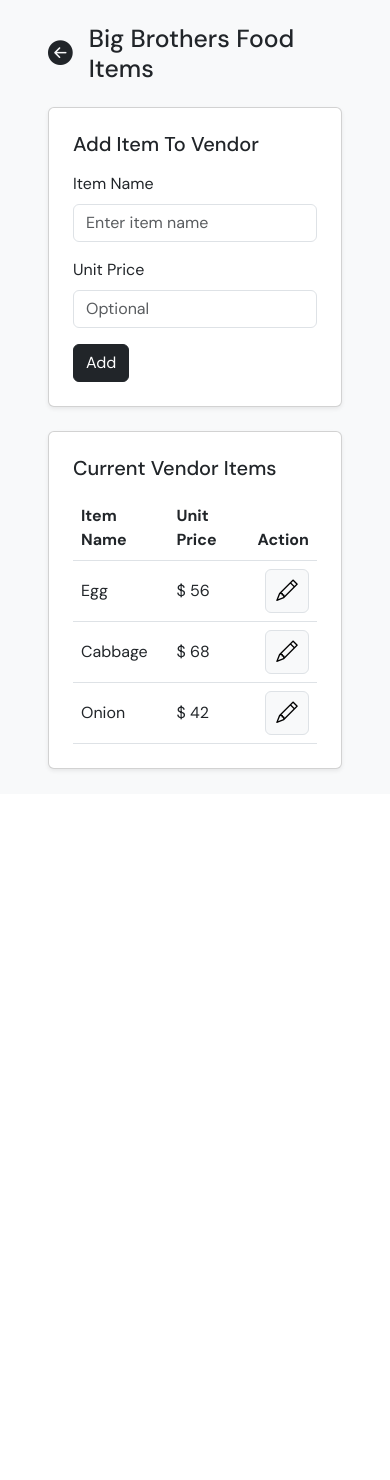
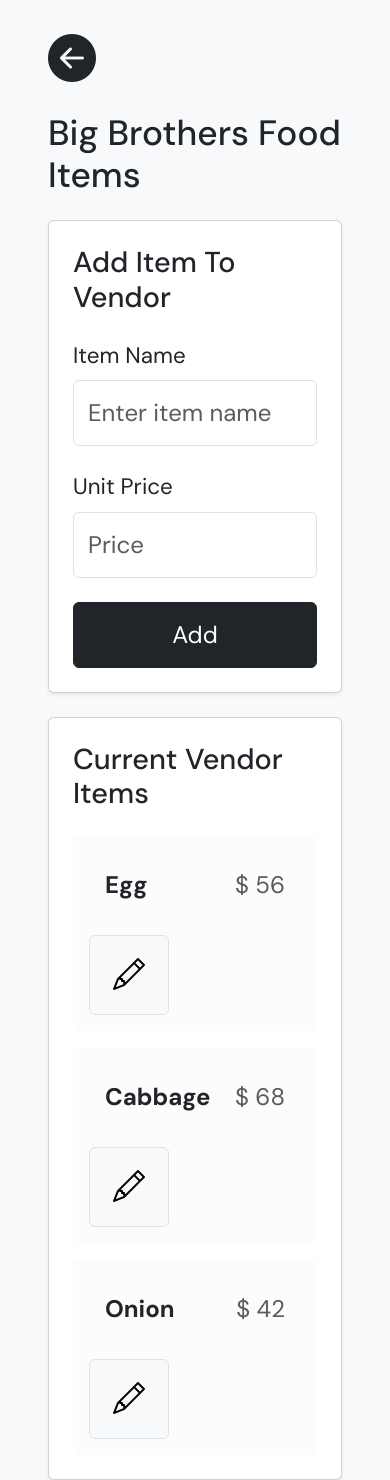
Before and after one commit to sooah1219/vender-order-system, a FastAPI app: page /vendors/1/items in a window 390 px wide. Shown: the part 50-1530 px from the top of the page. Before the commit the page ends 822 px from the top, so only its background shows below. Run offline with FastAPI, Linux system fonts and the light colour scheme.

Commit message:
optimize UI for mobile

```diff
--- a/app/templates/vendor_items.html
+++ b/app/templates/vendor_items.html
@@ -2,33 +2,33 @@
 
 {% block content %}
 
-<div class="d-flex align-items-center gap-3 mb-4">
+<div class="d-flex align-items-center gap-3 mb-4 flex-wrap">
   <a href="/vendors" class="text-dark">
-    <i class="bi bi-arrow-left-circle-fill fs-2"></i>
+    <i class="bi bi-arrow-left-circle-fill" style="font-size: 3rem;"></i>
   </a>
 
-  <h2 class="mb-0">
+  <h2 class="mb-0" style="font-size: 2.2rem;">
     {{ vendor.name }} Items
   </h2>
 </div>
 
 <div class="card p-4 shadow-sm mb-4">
-  <h5 class="mb-3">Add Item To Vendor</h5>
+  <h5 class="mb-4" style="font-size: 1.8rem;">Add Item To Vendor</h5>
 
   <form method="post" action="/vendors/{{ vendor.id }}/items">
-    <div class="row g-3 align-items-end">
-      <div class="col-md-8">
-        <label class="form-label">Item Name</label>
-        <input type="text" name="name" class="form-control" placeholder="Enter item name" required>
+    <div class="row g-4 align-items-end">
+      <div class="col-12 col-md-8">
+        <label class="form-label" style="font-size: 1.4rem;">Item Name</label>
+        <input type="text" name="name" class="form-control" placeholder="Enter item name" required style="font-size: 1.5rem; padding: 14px;">
       </div>
 
-      <div class="col-md-4">
-        <label class="form-label">Unit Price</label>
-        <input type="number" name="unit_price" class="form-control" placeholder="Optional" min="0" step="1">
+      <div class="col-12 col-md-4">
+        <label class="form-label" style="font-size: 1.4rem;">Unit Price</label>
+        <input type="number" name="unit_price" class="form-control" placeholder="Price" min="0" step="1" style="font-size: 1.5rem; padding: 14px;">
       </div>
 
       <div class="col-12">
-        <button type="submit" class="btn btn-dark">
+        <button type="submit" class="btn btn-dark w-100" style="font-size: 1.5rem; padding: 14px;">
           Add
         </button>
       </div>
@@ -37,69 +37,69 @@
 </div>
 
 <div class="card p-4 shadow-sm">
-  <h5 class="mb-3">Current Vendor Items</h5>
+  <h5 class="mb-4" style="font-size: 1.8rem;">Current Vendor Items</h5>
 
   {% if items %}
-  <div class="table-responsive">
-    <table class="table align-middle mb-0">
-      <thead>
-        <tr>
-          <th>Item Name</th>
-          <th>Unit Price</th>
-          <th class="text-end">Action</th>
-        </tr>
-      </thead>
-      <tbody>
+  <div class="d-flex flex-column gap-3">
     {% for item in items %}
-        <tr id="view-row-{{ item.id }}">
-          <td>
+    <div id="view-row-{{ item.id }}" class="card border-0 bg-light-subtle">
+      <div class="card-body p-3">
+        <div class="d-flex justify-content-between align-items-center flex-wrap gap-3">
+          <div class="flex-grow-1">
+
+            <div class="d-flex justify-content-between align-items-center p-3">
+              <div class="fw-bold" style="font-size: 1.5rem;">
                 {{ item.name }}
-          </td>
-          <td>
+              </div>
+
+              <div class="text-muted" style="font-size: 1.5rem;">
                 {% if item.unit_price is not none %}
                 $
                 {{ item.unit_price }}
                 {% else %}
-            <span class="text-muted">-</span>
+                -
                 {% endif %}
-          </td>
-          <td class="text-end">
-            <button type="button" class="btn btn-light border d-inline-flex align-items-center justify-content-center edit-btn" style="width: 44px; height: 44px;" title="Edit" data-id="{{ item.id }}">
-              <i class="bi bi-pencil fs-4"></i>
-            </button>
-          </td>
-        </tr>
-
-        <tr id="edit-row-{{ item.id }}" class="d-none">
-          <td colspan="3">
-            <form method="post" action="/vendors/{{ vendor.id }}/items/{{ item.id }}/edit">
-              <div class="row g-2 align-items-center">
-                <div class="col-md-5">
-                  <input type="text" name="name" class="form-control" value="{{ item.name }}" required>
+              </div>
             </div>
 
-                <div class="col-md-4">
-                  <input type="number" name="unit_price" class="form-control" value="{{ item.unit_price if item.unit_price is not none else '' }}" placeholder="Optional" min="0" step="1">
           </div>
 
-                <div class="col-md-3 d-flex justify-content-end gap-2">
-                  <button type="button" class="btn btn-outline-secondary cancel-edit-btn" data-id="{{ item.id }}">
+          <button type="button" class="btn btn-light border d-inline-flex align-items-center justify-content-center edit-btn" style="width: 80px; height: 80px;" title="Edit" data-id="{{ item.id }}">
+            <i class="bi bi-pencil" style="font-size: 2rem;"></i>
+          </button>
+        </div>
+      </div>
+    </div>
+
+    <div id="edit-row-{{ item.id }}" class="card border-0 bg-light d-none">
+      <div class="card-body p-3">
+        <form method="post" action="/vendors/{{ vendor.id }}/items/{{ item.id }}/edit">
+          <div class="row g-3">
+            <div class="col-12 col-md-5">
+              <input type="text" name="name" class="form-control" value="{{ item.name }}" required style="font-size: 1.4rem; padding: 14px;">
+            </div>
+
+            <div class="col-12 col-md-4">
+              <input type="number" name="unit_price" class="form-control" value="{{ item.unit_price if item.unit_price is not none else '' }}" placeholder="Optional" min="0" step="1" style="font-size: 1.4rem; padding: 14px;">
+            </div>
+
+            <div class="col-12 col-md-3 d-flex gap-2">
+              <button type="button" class="btn btn-outline-secondary flex-fill cancel-edit-btn" data-id="{{ item.id }}" style="font-size: 1.4rem; padding: 12px;">
                 Cancel
               </button>
-                  <button type="submit" class="btn btn-success">
+              <button type="submit" class="btn btn-success flex-fill" style="font-size: 1.4rem; padding: 12px;">
                 Save
               </button>
             </div>
           </div>
         </form>
-          </td>
-        </tr>
+      </div>
+    </div>
+
     {% endfor %}
-      </tbody>
-    </table>
   </div>
   {% else %}
-  <p class="text-muted mb-0">No items added for this vendor yet.</p>
+  <p class="text-muted mb-0" style="font-size: 1.2rem;">No items added for this vendor yet.</p>
   {% endif %}
 </div>
 
```
Also changed, not shown: app/templates/vendor_edit.html (+32 -29 lines), app/templates/vendor_order.html (+40 -29 lines), app/templates/vendors.html (+50 -44 lines). Lines whose indentation alone changed are shown as unchanged.
